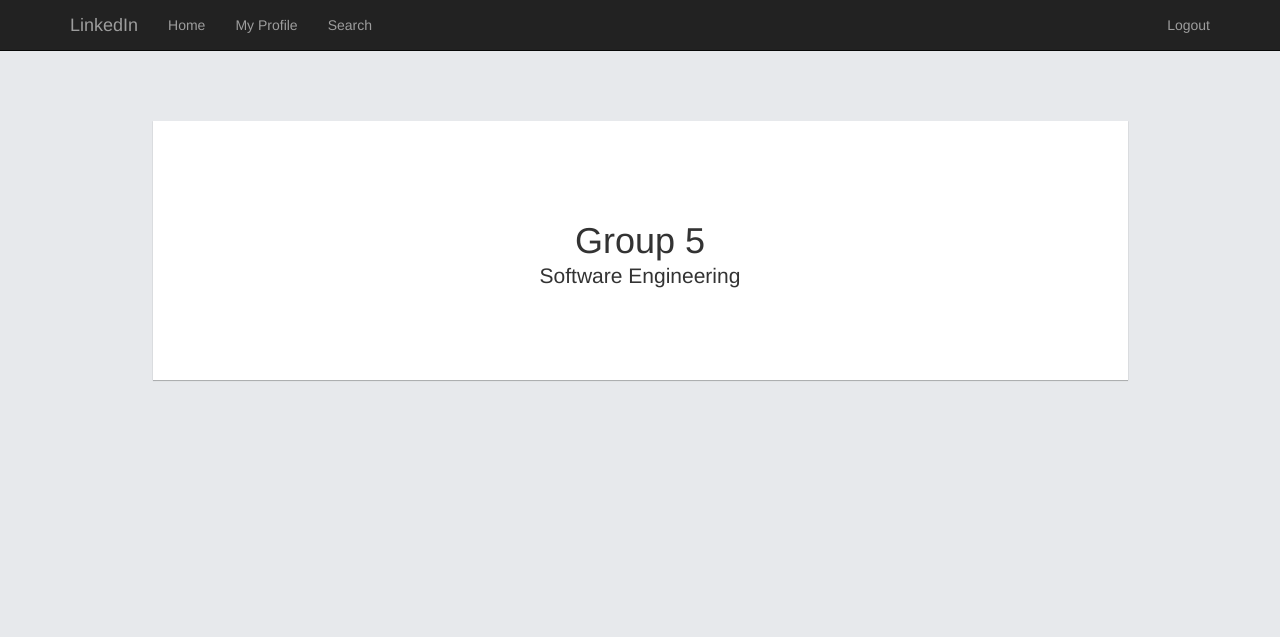
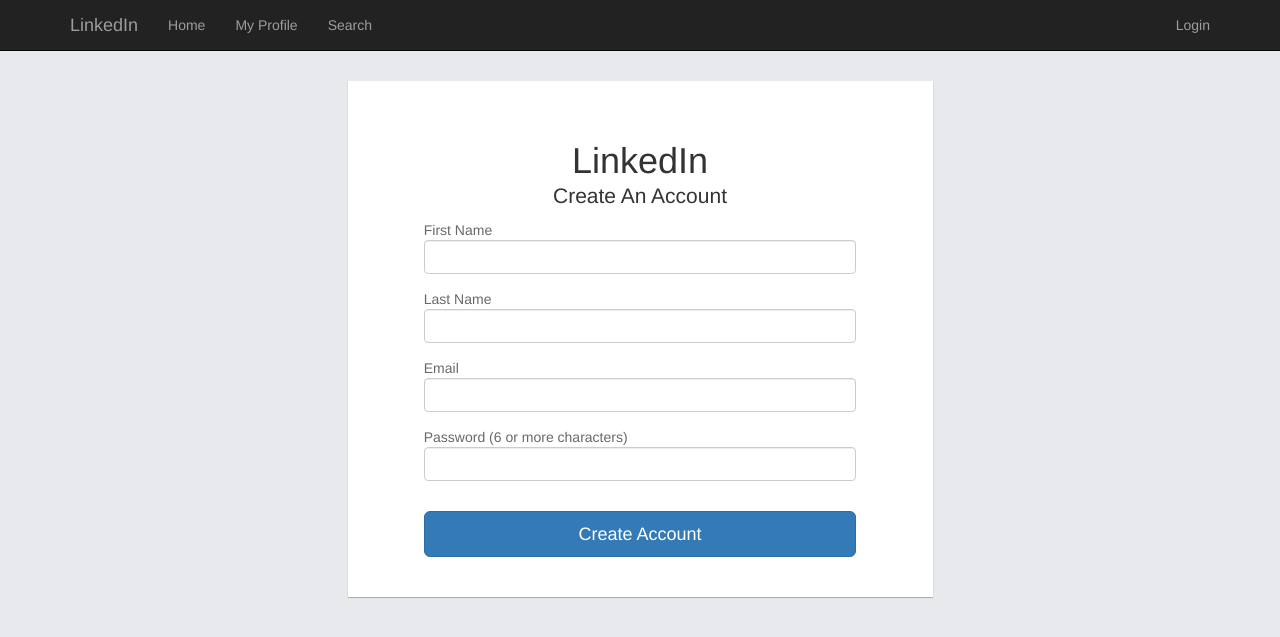
Before and after one commit to syyh4/SE_Sp2016_Group5, a PHP site: page / in a window 1280 px wide. Shown: the top 637 px of the page. Run offline with PHP 8.4, Linux system fonts and the light colour scheme; some libraries are stand-ins or nearby versions.

Commit message:
Created Index/Register page

```diff
--- a/www/index.php
+++ b/www/index.php
@@ -19,9 +19,9 @@
       font-family: Helvetica, Arial, sans-serif;
     }
     .box {
-      margin-top: 50px;
-      padding-top: 80px;
-      padding-bottom: 80px;
+      margin-top: 10px;
+      padding-top: 40px;
+      padding-bottom: 40px;
       background-color: white;
       -webkit-box-shadow: 0 1px 1px rgba(0,0,0,0.15),-1px 0 0 rgba(0,0,0,0.03),1px 0 0 rgba(0,0,0,0.03),0 1px 0 rgba(0,0,0,0.12);
       -moz-box-shadow: 0 1px 1px rgba(0,0,0,0.15),-1px 0 0 rgba(0,0,0,0.03),1px 0 0 rgba(0,0,0,0.03),0 1px 0 rgba(0,0,0,0.12);
@@ -37,34 +37,16 @@
     .company-desc {
       text-align: left;
     }
-    .employeesheader {
-      margin-top: 0px;
-      margin-bottom: 30px;
-    }
-    .positionsheader {
-      margin-top: 0px;
-      margin-bottom: 30px;
-    }
-    .employeelist {
-      padding-left: 10px;
-      padding-right: 10px;
-    }
-    .positionlist {
-      padding-left: 10px;
-      padding-right: 10px;
-    }
-    .salariesheader {
-      margin-top: 0px;
-      margin-bottom: 30px;
-    }
-    .footer {
-      width: 100%;
-      height: 50px;
-      background-color: #222222;
-      margin-top: 30px;
-    }
     .footer p {
       margin: 15px 0px;
+    }
+    .form-group label {
+      color: #66696A;
+      font-weight: 500;
+      margin-bottom: 0px;
+    }
+    .create-button {
+      margin-top: 30px;
     }
 
     </style>
@@ -98,22 +80,43 @@
             <li><a href="#">Search</a></li>
           </ul>
           <ul class="nav navbar-nav navbar-right">
-            <li><a href="#">Logout</a></li>
+            <li><a href="#">Login</a></li>
           </ul>
         </div><!--/.nav-collapse -->
       </div>
     </nav>
 
-    <!-- ABOUT COMPANY
+    <!-- REGISTER
     –––––––––––––––––––––––––––––––––––––––––––––––––– -->
     <div class="container">
       <div class="row">
-        <div class="col-md-10 col-md-offset-1 box">
-          <div class="col-md-12 text-center">
-            <h1 class="company-name">Group 5</h1>
-            <h2 class="lead location">Software Engineering</h2>
-            <p class="company-desc"></p>
+        <div class="col-md-6 text-center col-md-offset-3 box">
+          <h1 class="company-name">LinkedIn</h1>
+          <h2 class="lead location">Create An Account</h2>
+
+          <div class="col-md-10 col-md-offset-1 text-left">
+            <form>
+              <div class="form-group">
+                <label for="fname">First Name</label>
+                <input type="text" class="form-control" id="fname" name="fname">
+              </div>
+              <div class="form-group">
+                <label for="lname">Last Name</label>
+                <input type="text" class="form-control" id="lname" name="lname">
+              </div>
+              <div class="form-group">
+                <label for="email">Email</label>
+                <input type="email" class="form-control" id="email" name="email">
+              </div>
+              <div class="form-group">
+                <label for="password">Password (6 or more characters)</label>
+                <input type="password" class="form-control" id="password" name="password">
+              </div>
+
+              <button type="submit" class="btn btn-primary btn-block btn-lg create-button">Create Account</button>
+            </form>
           </div>
+
         </div>
       </div>
     </div>
```
